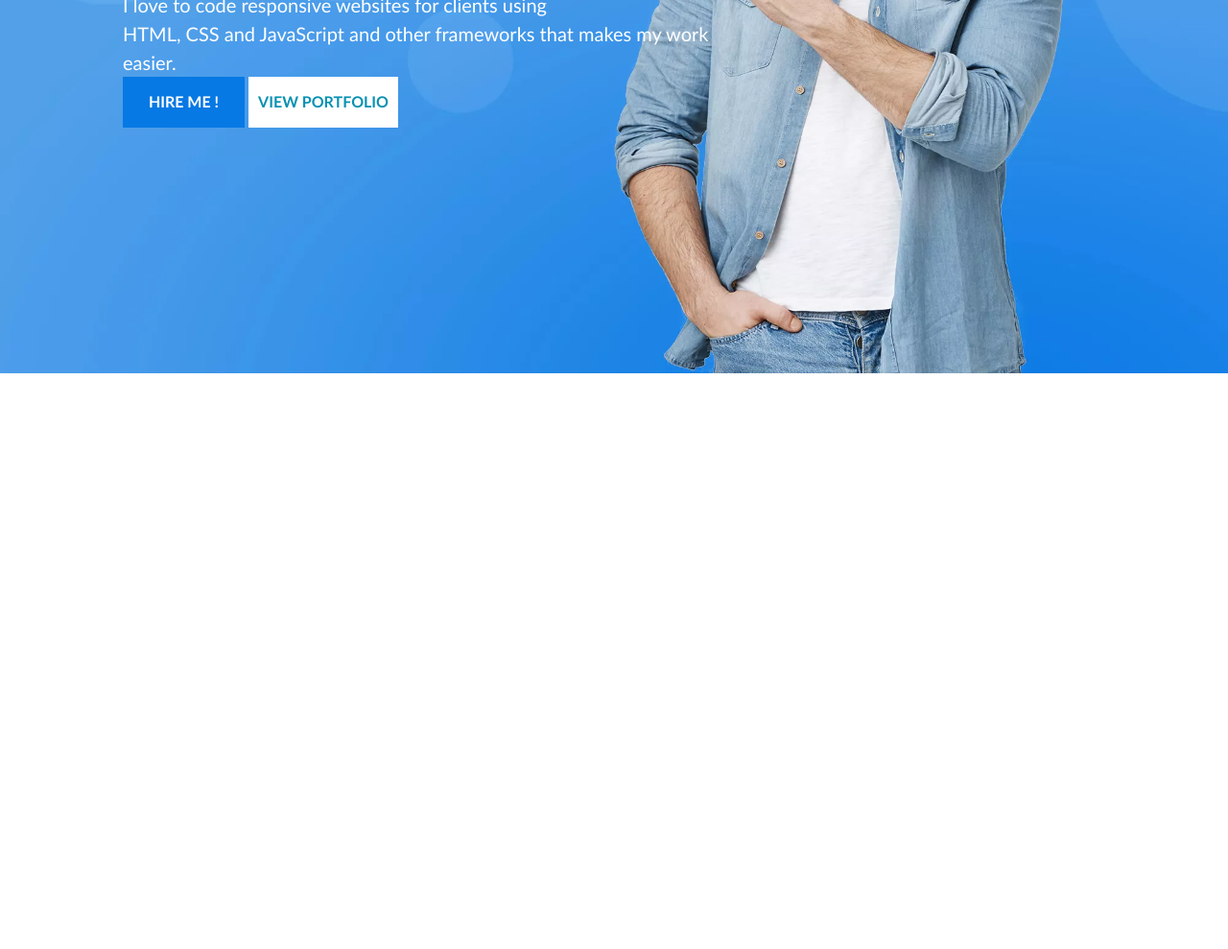
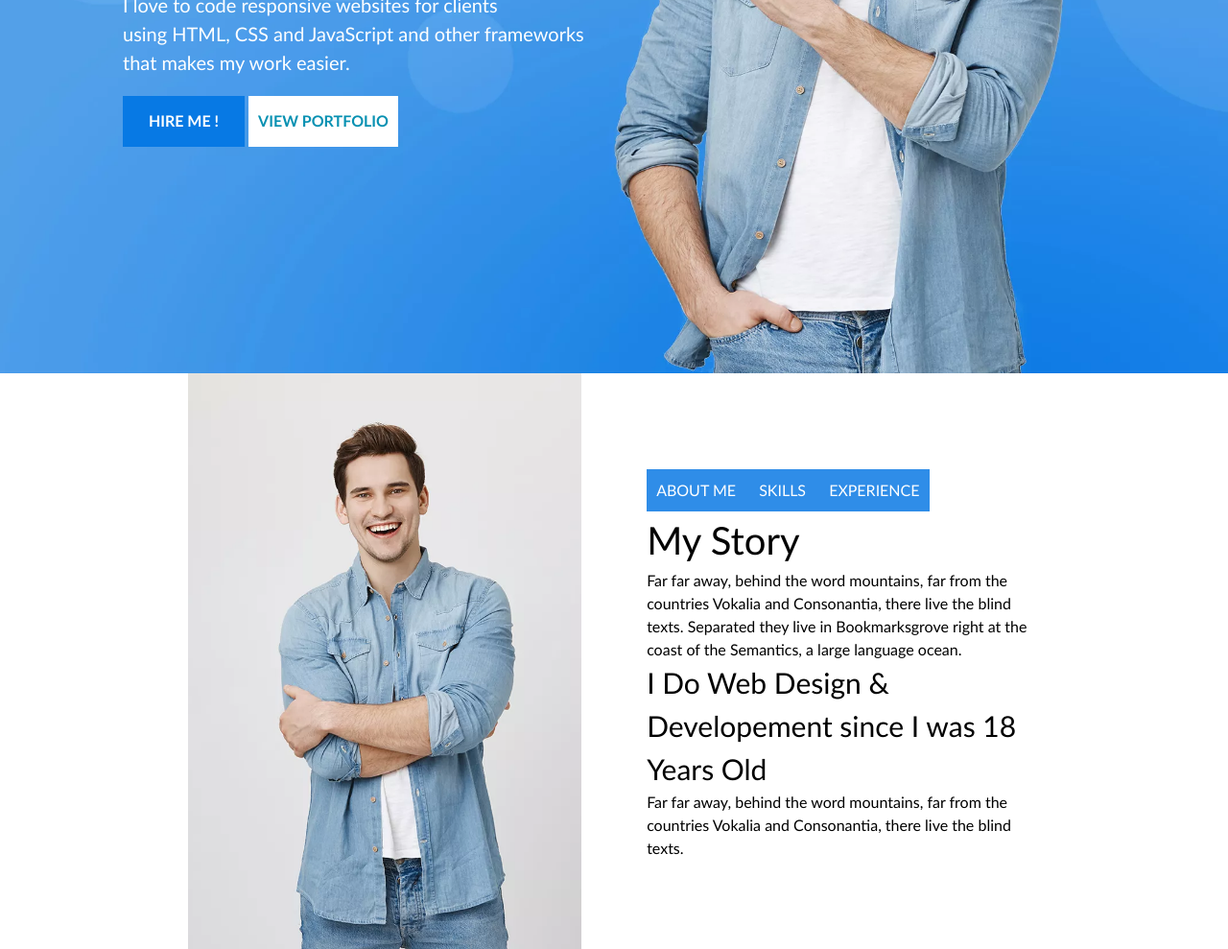
Before and after one commit to ejebulley/portfolio, a plain HTML site: page index.html in a window 1280 px wide. Shown: the part 411-1400 px from the top of the page at 96% size. Before the commit the page ends 800 px from the top, so only its background shows below. Drawn offline with nearby package versions, Linux system fonts and the light colour scheme.

Commit message:
added about page and changed file paths

```diff
--- a/assets/css/style.css
+++ b/assets/css/style.css
@@ -24,7 +24,7 @@ nav {
 
 /* adding a background image to our hero section  */
 .hero{
-    background-image: url(/assets/images/hero-bg.jpg);
+    background-image: url(../images/hero-bg.jpg);
     height: 100vh;
     /* background-position: center; */
     background-size: cover;
@@ -39,6 +39,8 @@ nav {
 .subtitle{
     font-size: 20px;
 }
+
+
 
 /* .hero-content{
     width: 50%;
--- a/index.html
+++ b/index.html
@@ -7,8 +7,8 @@
     <meta name="viewport" content="width=device-width, initial-scale=1.0">
     <title>Portfolio</title>
     <script src="https://cdn.tailwindcss.com"></script>
-    <link rel="stylesheet" href="assets/css/style.css">
-    <link rel="stylesheet" href="assets/css/reset.css">
+    <link rel="stylesheet" href="./assets/css/style.css">
+    <link rel="stylesheet" href="./assets/css/reset.css">
 </head>
 
 <body>
@@ -27,17 +27,37 @@
 
     <section class="hero">
         <div class="w-[60%] pl-[10%]">
-            <p>Hi There!</p>
+            <p class="text-[#0779E4] bg-white inline-block p-[10px] rounded-br-[15px]">Hi There!</p>
             <h1 class="title text-white">I am Justin Edie Ebulley</h1>
             <h1 class="title text-white">A Web Developer</h1>
-            <p class="subtitle text-white">I love to code responsive websites for clients using <br> HTML, CSS and
-                JavaScript and other
-                frameworks that
-                makes my work easier.</p>
+            <p class="subtitle text-white pb-[20px]">I love to code responsive websites for clients <br> using HTML, CSS and JavaScript and other frameworks <br> that makes my work easier.</p>
             <button class="bg-[#0779E4] w-[127px] h-[53px] text-white font-bold px-[24px] py-[16]">HIRE ME ! </button>
             <button class="bg-white text-cyan-600 h-[53px] pl-[10px] pr-[10px] font-bold"> VIEW PORTFOLIO </button>
         </div>
     </section>
+    <!-- About section  -->
+
+
+    <section class="flex flex-row justify-evenly w-[80%] mx-auto">
+        <div class="w-[40%] bg-[url('./assets/images/about-bg.png')] bg-cover h-[600px] bg-center"> </div>
+        <div class="w-[40%]">
+            <div class="pt-[10px] pb-[10px] bg-[#2F8DE8] mt-[100px] text-white inline-block">
+                <a class=" m-[10px] items-center"  href="">ABOUT ME</a>
+                <a class="m-[10px] items-center" href="">SKILLS</a>
+                <a class=" m-[10px] items-center" href="">EXPERIENCE</a>
+            </div>
+            <div>
+                <h1 class="text-[40px]">My Story</h1>
+                <p>Far far away, behind the word mountains, far from the countries Vokalia and Consonantia, there live
+                    the blind texts. Separated they live in Bookmarksgrove right at the coast of the Semantics, a large
+                    language ocean.</p>
+                <h2 class="text-[30px]">I Do Web Design & Developement since I was 18 Years Old</h2>
+                <p>Far far away, behind the word mountains, far from the countries Vokalia and Consonantia, there live
+                    the blind texts.</p>
+            </div>
+        </div>
+    </section>
+
 
 </body>
 
```
Also changed, not shown: assets/images/about-bg.png (added).
